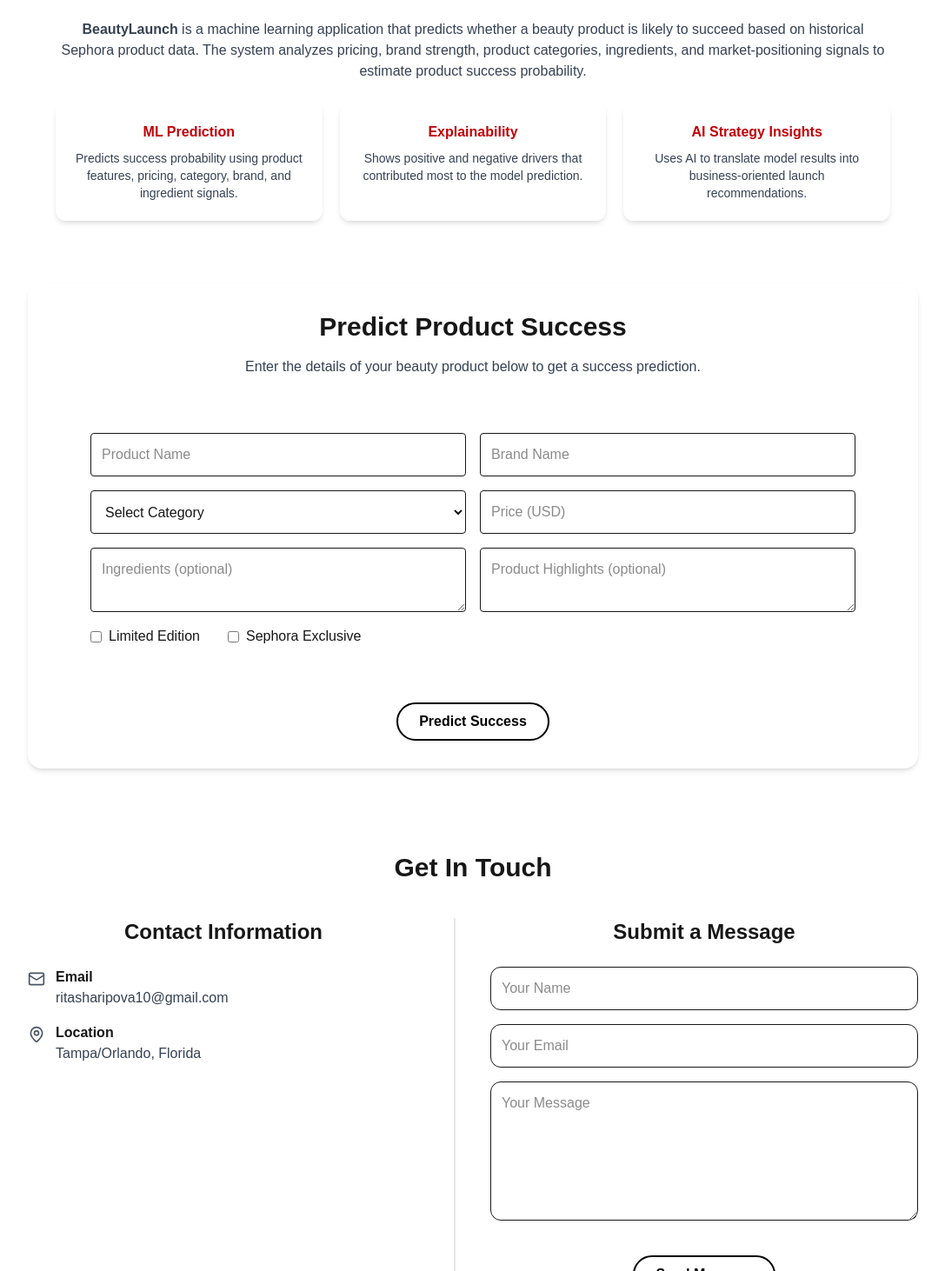
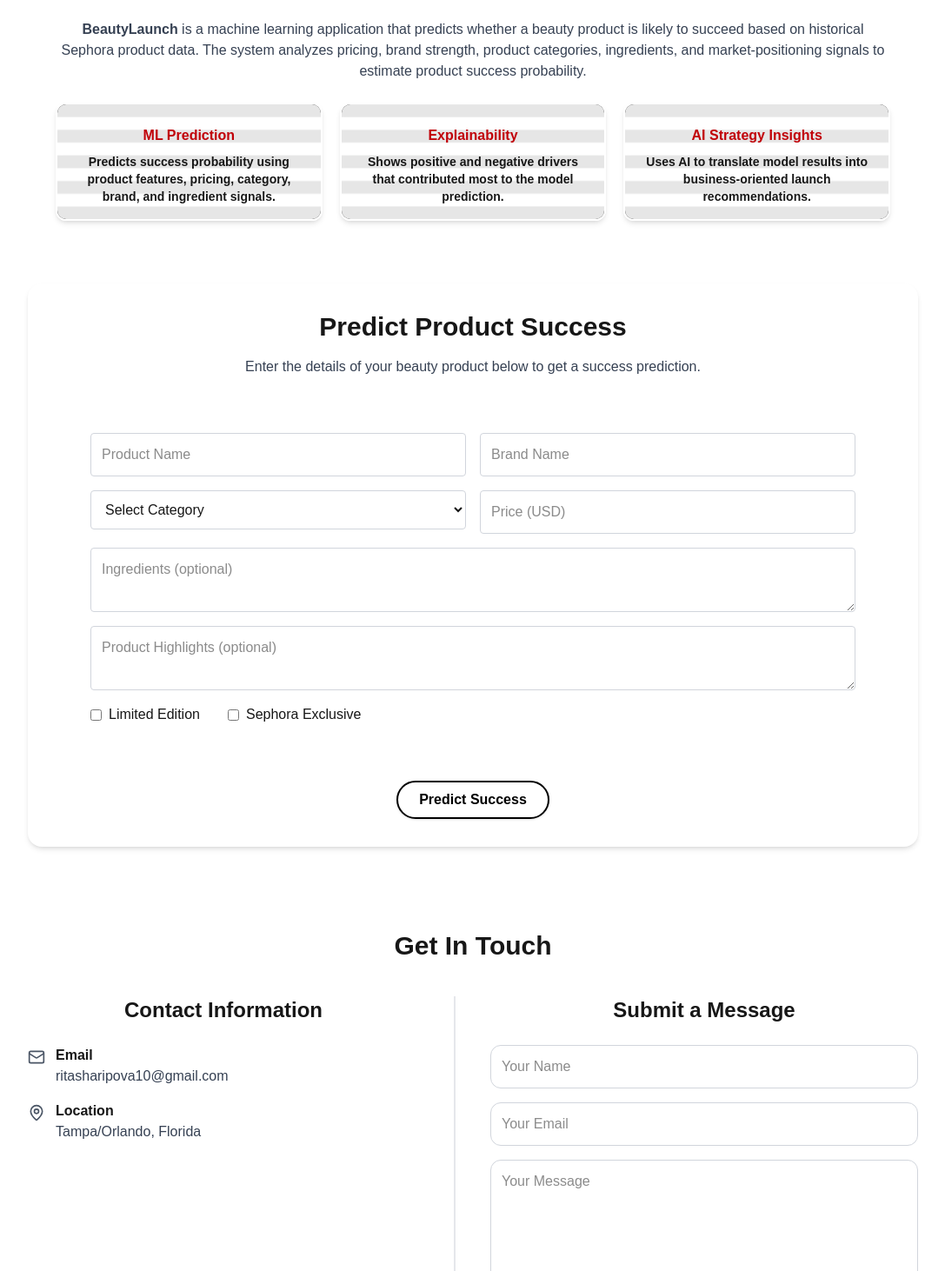
Before and after one commit to SharipovaRi/beauty_product_success_predictor, a Next.js app in the folder frontend/: page / in a window 1280 px wide. Shown: the part 288-1750 px from the top of the page at 87% size, without its empty margins (96-1183 px from the left). Built offline with nearby package versions, Linux system fonts and the light colour scheme.

Commit message:
update frontend and adding background

```diff
--- a/frontend/app/page.tsx
+++ b/frontend/app/page.tsx
@@ -1,7 +1,27 @@
 "use client";
-import { predictProduct, askChatbot, type PredictionResponse } from "../lib/api";
+import { predictProduct, askChatbot } from "../lib/api";
 import { useState } from "react";
 import { Mail, MapPin, User, Bot } from "lucide-react";
+import Image from "next/image";
+
+type Driver = {
+  feature: string;
+  impact: number;
+  };
+
+  type PredictionResponse = {
+  success_probability: number;
+  prediction: string;
+  confidence_band: string;
+  top_positive_drivers: Driver[];
+  top_negative_drivers: Driver[];
+  ai_launch_insight: string;
+  };
+
+  type ChatMessage = {
+  role: "user" | "assistant";
+  content: string;
+  };
 
 export default function Home() {
   const [productName, setProductName] = useState("");
@@ -23,6 +43,8 @@
     prediction: string;
   }[]
   >([]);
+  const [contactSuccess, setContactSuccess] = useState("");
+    const [contactError, setContactError] = useState("");
   /* Categories are based on the dataset */
   const categories = [
   "Skincare",
@@ -38,29 +60,17 @@
   const [contactEmail, setContactEmail] = useState("");
   const [contactMessage, setContactMessage] = useState("");
   const [sendingMessage, setSendingMessage] = useState(false);
-
-  type Driver = {
-  feature: string;
-  impact: number;
-  };
-
-  type PredictionResponse = {
-  success_probability: number;
-  prediction: string;
-  confidence_band: string;
-  top_positive_drivers: Driver[];
-  top_negative_drivers: Driver[];
-  ai_launch_insight: string;
-  };
-
-  type ChatMessage = {
-  role: "user" | "assistant";
-  content: string;
-  };
+  const [productNameError, setProductNameError] = useState("");
+  const [brandNameError, setBrandNameError] = useState("");
+  const [categoryError, setCategoryError] = useState("");
+  const [priceError, setPriceError] = useState("");
+  const [contactNameError, setContactNameError] = useState("");
+  const [contactEmailError, setContactEmailError] = useState("");
+  const [contactMessageError, setContactMessageError] = useState("");
+  const [predictionError, setPredictionError] = useState("");
 
   async function sendSuggestedQuestion(
-  suggestedQuestion: string
-) {
+  suggestedQuestion: string) {
   if (!result) return;
 
   const userMessage = {
@@ -76,9 +86,14 @@
   setChatLoading(true);
 
   try {
+    const chatContext = {
+      prediction: result,
+      conversation_history: chatMessages,
+    };
+
     const data = await askChatbot(
       suggestedQuestion,
-      result
+      chatContext
     );
 
     setChatMessages((prev) => [
@@ -101,13 +116,38 @@
 }
 
   async function handlePredict() {
-  if (!productName || !brandName || !category || !price) {
-    alert("Please fill in product name, brand name, category, and price.");
-    return;
+  let hasError = false;
+
+  setProductNameError("");
+  setBrandNameError("");
+  setCategoryError("");
+  setPriceError("");
+  setPredictionError("");
+
+  if (!productName.trim()) {
+    setProductNameError("Please enter a product name.");
+    hasError = true;
   }
 
-    if (Number(price) <= 0) {
-      alert("Please enter a valid price.");
+  if (!brandName.trim()) {
+    setBrandNameError("Please enter a brand name.");
+    hasError = true;
+  }
+
+  if (!category.trim()) {
+    setCategoryError("Please select a category.");
+    hasError = true;
+  }
+
+  if (!price.trim()) {
+    setPriceError("Please enter a price.");
+    hasError = true;
+  }
+
+  if (hasError) return;
+
+    if (Number(price) <= 0 || Number.isNaN(Number(price))) {
+      setPriceError("Please enter a valid price.");
       return;
     }
   setLoading(true);
@@ -147,10 +187,13 @@
 ]);
   } catch (error) {
     console.error(error);
-    alert("Prediction failed. Make sure FastAPI is running.");
+    setPredictionError(
+      "Prediction failed. Please verify that the backend service is running."
+    );
   } finally {
     setLoading(false);
   }
+
 }
 
 async function handleAskChatbot() {
@@ -168,7 +211,15 @@
   setChatLoading(true);
 
   try {
-    const data = await askChatbot(currentQuestion, result);
+    const chatContext = {
+        prediction: result,
+        conversation_history: chatMessages,
+    };
+
+      const data = await askChatbot(
+        currentQuestion,
+        chatContext
+    );
 
     const assistantMessage: ChatMessage = {
       role: "assistant",
@@ -193,14 +244,38 @@
 
 async function handleContactSubmit() {
 
-  if (
-    !contactName ||
-    !contactEmail ||
-    !contactMessage
+  setContactSuccess("");
+  setContactError("");
+
+  let hasError = false;
+
+    setContactNameError("");
+    setContactEmailError("");
+    setContactMessageError("");
+
+    if (!contactName.trim()) {
+      setContactNameError("Please enter your name.");
+      hasError = true;
+    }
+
+    if (!contactEmail.trim()) {
+      setContactEmailError("Please enter your email.");
+      hasError = true;
+    } else if (
+      !/^[^\s@]+@[^\s@]+\.[^\s@]+$/.test(contactEmail)
     ) {
-    alert("Please fill out all fields.");
-    return;
+      setContactEmailError(
+        "Please enter a valid email address."
+      );
+      hasError = true;
     }
+
+    if (!contactMessage.trim()) {
+      setContactMessageError("Please enter a message.");
+      hasError = true;
+    }
+
+    if (hasError) return;
 
   setSendingMessage(true);
 
@@ -225,7 +300,9 @@
       throw new Error();
     }
 
-    alert("Message sent successfully!");
+    setContactSuccess(
+      "Your message has been sent successfully."
+    );
 
     setContactName("");
     setContactEmail("");
@@ -233,8 +310,8 @@
 
   } catch {
 
-    alert(
-      "Failed to send message."
+    setContactError(
+      "Failed to send message. Please try again later."
     );
 
   } finally {
@@ -282,28 +359,58 @@
             estimate product success probability.
           </p>
           <div className="mt-6 grid gap-5 md:grid-cols-3 ">
-            <div className="rounded-xl border-2 p-5 shadow-md border-white hover:border-gray-300">
-              <h3 className="mb-2 font-semibold text-red-700">ML Prediction</h3>
-              <p className="text-sm text-gray-700">
-                Predicts success probability using product features, pricing,
-                category, brand, and ingredient signals.
+            <div
+              className="relative overflow-hidden rounded-xl border-2 border-white shadow-md transition hover:border-gray-300"
+              style={{
+                backgroundImage: "url('/images/stripes.jpg')",
+                backgroundSize: "cover",
+                backgroundPosition: "center",
+              }}
+            >
+            <div className="absolute inset-0 bg-white/90" />
+                <div className="relative p-4 pt-6">
+                  <h3 className="mb-2 font-semibold text-red-700"> ML Prediction </h3>
+                  <p className="text-sm font-semibold">
+                    Predicts success probability using product features,
+                    pricing, category, brand, and ingredient signals.
                   </p>
               </div>
+            </div>
 
-            <div className="rounded-xl border-2 p-5 shadow-md border-white hover:border-gray-300">
+            <div
+              className="relative overflow-hidden rounded-xl border-2 border-white shadow-md transition hover:border-gray-300"
+              style={{
+                backgroundImage: "url('/images/stripes.jpg')",
+                backgroundSize: "cover",
+                backgroundPosition: "center",
+              }}
+            >
+            <div className="absolute inset-0 bg-white/90" />
+              <div className="relative p-4 pt-6">
                 <h3 className="mb-2 font-semibold text-red-700">Explainability</h3>
-              <p className="text-sm text-gray-700">
+                <p className="text-sm font-semibold">
                   Shows positive and negative drivers that contributed most to the
                   model prediction.
                 </p>
               </div>
+            </div>
 
-            <div className="rounded-xl border-2 p-5 shadow-md border-white hover:border-gray-300">
+            <div
+              className="relative overflow-hidden rounded-xl border-2 border-white shadow-md transition hover:border-gray-300"
+              style={{
+                backgroundImage: "url('/images/stripes.jpg')",
+                backgroundSize: "cover",
+                backgroundPosition: "center",
+              }}
+            >
+            <div className="absolute inset-0 bg-white/90" />
+                <div className="relative p-4 pt-6">
                   <h3 className="mb-2 font-semibold text-red-700">AI Strategy Insights</h3>
-              <p className="text-sm text-gray-700">
+                  <p className="text-sm font-semibold">
                     Uses AI to translate model results into business-oriented launch
                     recommendations.
                   </p>
+              </div>
             </div>
           </div>
         </div>
@@ -318,28 +425,49 @@
           </p>
 
           <div className="grid gap-4 p-10 md:grid-cols-2">
+          <div>
             <input
-              className="rounded border p-3"
+              className={`w-full rounded border p-3 ${
+                productNameError ? "border-red-500" : "border-gray-300"
+              }`}
               placeholder="Product Name"
               value={productName}
               onChange={(e) => setProductName(e.target.value)}
             />
 
+            {productNameError && (
+              <p className="mt-1 text-left text-sm text-red-500">
+                {productNameError}
+              </p>
+            )}
+          </div>
+
+          <div>
             <input
-              className="rounded border p-3"
+              className={`w-full rounded border p-3 ${
+                brandNameError ? "border-red-500" : "border-gray-300"
+              }`}
               placeholder="Brand Name"
               value={brandName}
               onChange={(e) => setBrandName(e.target.value)}
             />
 
+            {brandNameError && (
+              <p className="mt-1 text-left text-sm text-red-500">
+                {brandNameError}
+              </p>
+            )}
+          </div>
+
+          <div>
             <select
-              className="rounded border p-3 "
               value={category}
               onChange={(e) => setCategory(e.target.value)}
+              className={`w-full rounded border p-3 ${
+                categoryError ? "border-red-500" : "border-gray-300"
+              }`}
             >
-              <option value="">
-                Select Category
-              </option>
+              <option value="">Select Category</option>
 
               {categories.map((cat) => (
                 <option key={cat} value={cat}>
@@ -348,37 +476,51 @@
               ))}
             </select>
 
+            {categoryError && (
+              <p className="mt-1 text-left text-sm text-red-500">
+                {categoryError}
+              </p>
+            )}
+          </div>
+
+          <div>
             <input
-              className="rounded border p-3"
+              className={`w-full rounded border p-3 ${
+                priceError ? "border-red-500" : "border-gray-300"
+              }`}
               placeholder="Price (USD)"
               value={price}
               onChange={(e) => setPrice(e.target.value)}
             />
+
+            {priceError && (
+              <p className="mt-1 text-left text-sm text-red-500">
+                {priceError}
+              </p>
+            )}
+          </div>
+
           <textarea
-              className="rounded border p-3"
+            className="rounded border border-gray-300 p-3 md:col-span-2"
             placeholder="Ingredients (optional)"
             value={ingredients}
             onChange={(e) => setIngredients(e.target.value)}
           />
 
           <textarea
-              className="rounded border p-3"
+            className="rounded border border-gray-300 p-3 md:col-span-2"
             placeholder="Product Highlights (optional)"
             value={highlights}
             onChange={(e) => setHighlights(e.target.value)}
           />
 
-          <div className="flex gap-8">
-
+          <div className="flex gap-8 md:col-span-2">
             <label className="flex items-center gap-2">
               <input
                 type="checkbox"
                 checked={limitedEdition}
-                onChange={(e) =>
-                  setLimitedEdition(e.target.checked)
-                }
+                onChange={(e) => setLimitedEdition(e.target.checked)}
               />
-
               <span>Limited Edition</span>
             </label>
 
@@ -386,26 +528,34 @@
               <input
                 type="checkbox"
                 checked={sephoraExclusive}
-                onChange={(e) =>
-                  setSephoraExclusive(e.target.checked)
-                }
+                onChange={(e) => setSephoraExclusive(e.target.checked)}
               />
-
               <span>Sephora Exclusive</span>
             </label>
-
           </div>
         </div>
-
 
           <div className="flex justify-center">
             <button
               onClick={handlePredict}
+              disabled={loading}
               className="mt-6 rounded-4xl border-2 border-black bg-white px-6 py-2 font-semibold text-black shadow-sm transition-all duration-200 hover:-translate-y-0.5 hover:border-gray-500 hover:text-gray-500 hover:shadow-md"
             >
-              {loading ? "Analyzing..." : "Predict Success"}
+              {loading ? (
+                <span className="flex items-center gap-2">
+                  <Spinner />
+                  Analyzing...
+                </span>
+              ) : (
+                "Predict Success"
+              )}
             </button>
           </div>
+          {predictionError && (
+          <div className="mt-4 rounded-xl border border-red-200 bg-red-50 p-3 text-center text-sm text-red-700">
+              {predictionError}
+          </div>
+            )}
         </div>
       </section>
 
@@ -639,13 +789,13 @@
         )}
           {chatLoading && (
             <div className="flex justify-start">
-              <div className="rounded-2xl border bg-white px-4 py-3 text-sm text-gray-500">
+              <div className="flex items-center gap-2 rounded-2xl border bg-white px-4 py-3 text-sm text-gray-500">
+                <Spinner />
                 BeautyLaunch is thinking...
               </div>
             </div>
           )}
         </div>
-
         <div className="flex gap-3">
           <input
             className="flex-1 rounded-xl border border-gray-200 bg-white p-3 shadow-sm outline-none focus:border-black"
@@ -789,31 +939,55 @@
               <div className="grid gap-4">
 
                 <input
-                  className="rounded-xl border p-3"
+                  className={`rounded-xl border p-3 ${
+                    contactNameError
+                      ? "border-red-500"
+                      : "border-gray-300"
+                  }`}
                   placeholder="Your Name"
                   value={contactName}
-                  onChange={(e) =>
-                    setContactName(e.target.value)
-                  }
+                  onChange={(e) => setContactName(e.target.value)}
                 />
 
+                {contactNameError && (
+                  <p className="text-sm text-red-500">
+                    {contactNameError}
+                  </p>
+                )}
+
                 <input
-                  className="rounded-xl border p-3"
+                  className={`rounded-xl border p-3 ${
+                    contactEmailError
+                      ? "border-red-500"
+                      : "border-gray-300"
+                  }`}
                   placeholder="Your Email"
                   value={contactEmail}
-                  onChange={(e) =>
-                    setContactEmail(e.target.value)
-                  }
+                  onChange={(e) => setContactEmail(e.target.value)}
                 />
 
+                {contactEmailError && (
+                  <p className="text-sm text-red-500">
+                    {contactEmailError}
+                  </p>
+                )}
+
                 <textarea
-                  className="min-h-40 rounded-xl border p-3"
+                  className={`min-h-40 rounded-xl border p-3 ${
+                    contactMessageError
+                      ? "border-red-500"
+                      : "border-gray-300"
+                  }`}
                   placeholder="Your Message"
                   value={contactMessage}
-                  onChange={(e) =>
-                    setContactMessage(e.target.value)
-                  }
+                  onChange={(e) => setContactMessage(e.target.value)}
                 />
+
+                {contactMessageError && (
+                  <p className="text-sm text-red-500">
+                    {contactMessageError}
+                  </p>
+                )}
 
                 <div className="flex justify-center">
                 <button
@@ -821,11 +995,28 @@
                   disabled={sendingMessage}
                   className="mt-6 rounded-4xl border-2 border-black bg-white px-6 py-2 font-semibold text-black shadow-sm transition-all duration-200 hover:-translate-y-0.5 hover:border-gray-500 hover:text-gray-500 hover:shadow-md"
                 >
-                    {sendingMessage
-                      ? "Sending..."
-                      : "Send Message"}
+                  {sendingMessage ? (
+                    <span className="flex items-center gap-2">
+                      <Spinner />
+                      Sending...
+                    </span>
+                  ) : (
+                    "Send Message"
+                  )}
                 </button>
               </div>
+
+              {contactSuccess && (
+                <div className="mt-4 rounded-xl border border-green-200 bg-green-50 p-3 text-center text-sm text-green-700">
+                  {contactSuccess}
+                </div>
+              )}
+
+              {contactError && (
+                <div className="mt-4 rounded-xl border border-red-200 bg-red-50 p-3 text-center text-sm text-red-700">
+                  {contactError}
+                </div>
+              )}
               </div>
 
             </div>
@@ -842,3 +1033,9 @@
     </main>
   );
 }
+
+function Spinner() {
+  return (
+    <span className="inline-block h-4 w-4 animate-spin rounded-full border-2 border-black border-t-transparent" />
+  );
+}
```
Also changed, not shown: frontend/public/images/stripes.jpg (added), 1 other file (tests, documents, lock files or other folders). Lines whose indentation alone changed are shown as unchanged.
